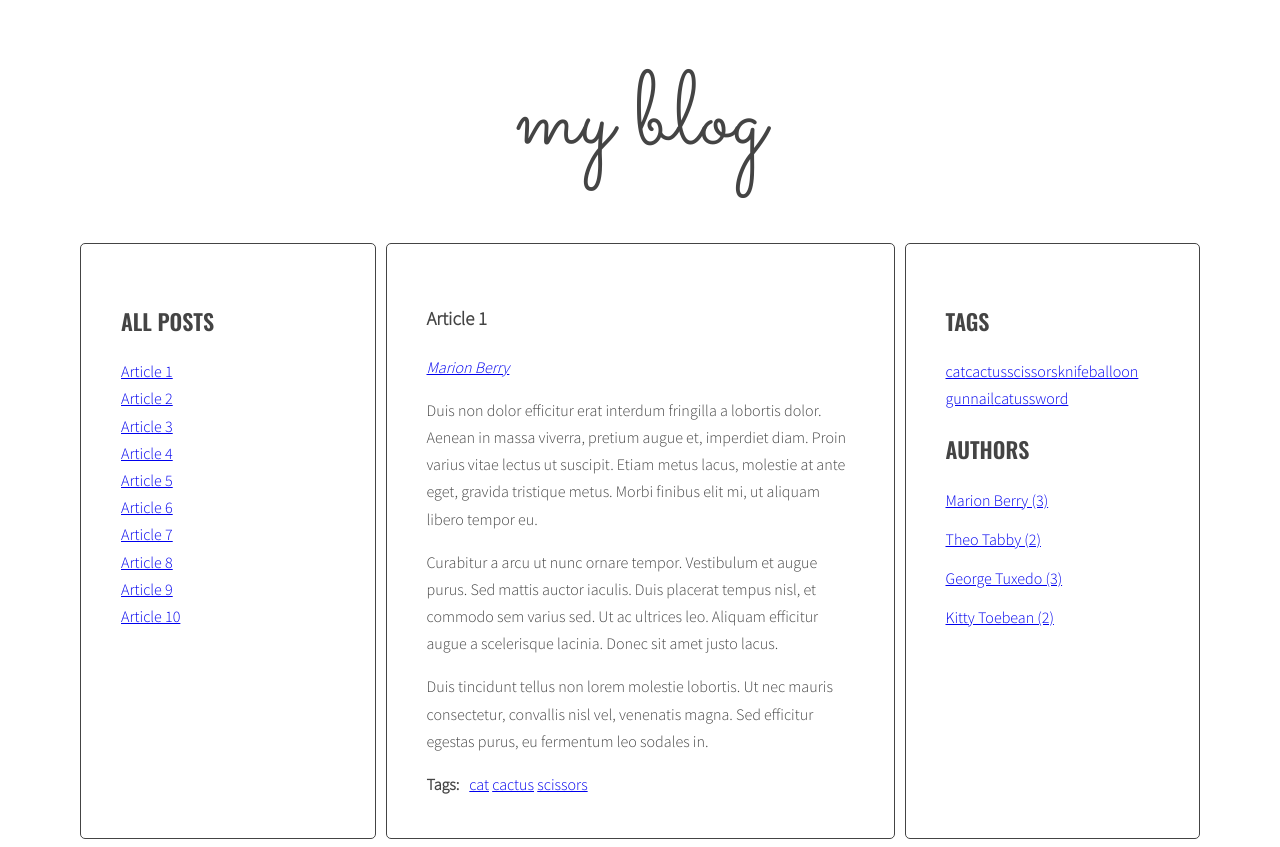
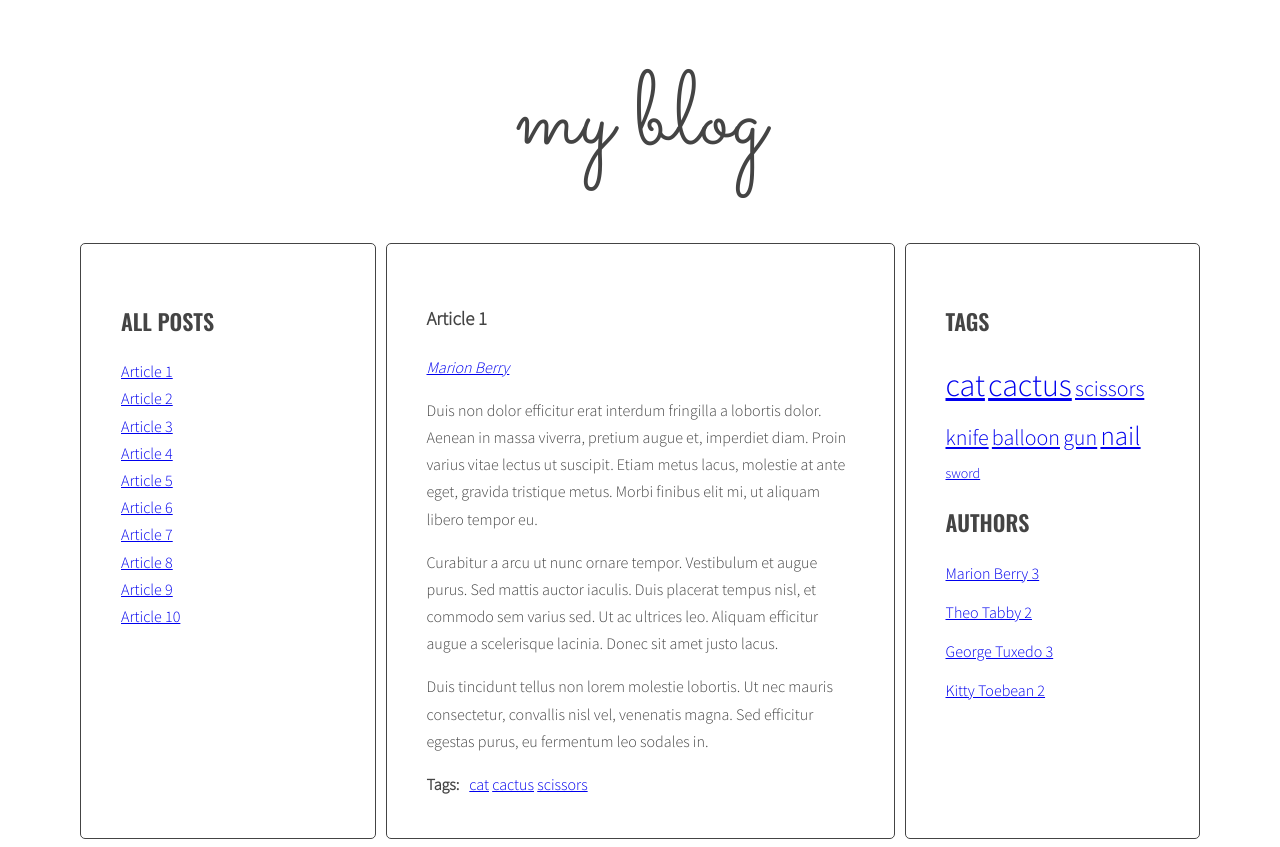
Before and after one commit to Dawid-Kasiuk/javascript-blog, a website: page index.html in a window 1280 px wide. Drawn offline with nearby package versions, Linux system fonts and the light colour scheme.

Commit message:
Handlebars

```diff
--- a/index.html
+++ b/index.html
@@ -113,7 +113,7 @@
                 </ul>
               </div>
             </article>
-            <article class="post" id="article-7" data-tags="knife catus" data-author="Kitty Toebean">
+            <article class="post" id="article-7" data-tags="knife cactus" data-author="Kitty Toebean">
               <h3 class="post-title">Article 7</h3>
               <p class="post-author"></p>
               <div class="post-content">
@@ -190,8 +190,36 @@
       </div>
     </div>
 
+    <script id="template-author-cloud-link" type="text/x-handlebars-template">
+      {{#each authors}}
+      <li><a href="#author-{{everyAuthor}}">{{everyAuthor}} {{count}}</a></li>
+      {{/each}}
+    </script>
+
+
+    <script id="template-tag-cloud-link" type="text/x-handlebars-template">
+      {{#each tags}}
+      <li><a class="{{className}}"href="#tag-{{tag}}">{{tag}}</a></li>
+      {{/each}}
+    </script>
+
+
+    <script id="template-author-link" type="text/x-handlebars-template">
+      <a href="#author-{{ id }}"><span>{{ title }}</span></a>
+    </script>
+
+    <script id="template-tag-link" type="text/x-handlebars-template">
+      <li><a href="#tag-{{ id }}"><span>{{ title }}</span></a></li>
+    </script>
+
+    <script id="template-article-link" type="text/x-handlebars-template">
+      <li><a href="#{{ id }}"><span>{{ title }}</span></a></li>
+    </script>
+
+    <script src="https://cdnjs.cloudflare.com/ajax/libs/handlebars.js/4.1.0/handlebars.min.js"></script>
 
 
     <script src="js/script.js"></script>
+
   </body>
 </html>
--- a/js/script.js
+++ b/js/script.js
@@ -1,5 +1,14 @@
 'use strict';
 {
+  const templates = {
+    articleLink: Handlebars.compile(document.querySelector('#template-article-link').innerHTML),
+    tagLink: Handlebars.compile(document.querySelector('#template-tag-link').innerHTML),
+    authorLink: Handlebars.compile(document.querySelector('#template-author-link').innerHTML),
+    tagCloudLink: Handlebars.compile(document.querySelector('#template-tag-cloud-link').innerHTML),
+    authorCloudLink: Handlebars.compile(document.querySelector('#template-author-cloud-link').innerHTML),
+  };
+
+
   /*document.getElementById('test-button').addEventListener('click', function(){
     const links = document.querySelectorAll('.titles a');
     console.log('links:', links);
@@ -84,8 +93,9 @@
 
       /* create HTML of the link */
 
-      const linkHTML = '<li><a href="#' + articleId + '"><span>' + articleTitle + '</span></a></li>';
-      /*console.log(linkHTML);*/
+      //const linkHTML = '<li><a href="#' + articleId + '"><span>' + articleTitle + '</span></a></li>';
+      const linkHTMLData = {id: articleId, title: articleTitle};
+      const linkHTML = templates.articleLink(linkHTMLData);
 
       /* insert link into titleList */
       /*titleList.innerHTML = titleList.innerHTML + linkHTML;*/
@@ -159,7 +169,9 @@
       for(let tag of articleTagsArray){
 
         /* generate HTML of the link */
-        const linkHTML = '<li><a href="#tag-' + tag + '">' + tag + '</a></li>' + ' ';
+        //const linkHTML = '<li><a href="#tag-' + tag + '">' + tag + '</a></li>' + ' ';
+        const linkHTMLData = {id: tag, title: tag};
+        const linkHTML = templates.tagLink(linkHTMLData);
 
         /* add generated code to html variable */
         html = html + linkHTML;
@@ -188,17 +200,23 @@
     console.log('tagsParams:', tagsParams)
 
     /* [NEW] create variable for all links HTML code */
-    let allTagsHTML = '';
+    //let allTagsHTML = '';
+    const allTagsData = {tags: []};
 
     /* [NEW] START LOOP: for each tag in allTags: */
     for(let tag in allTags){
       /* [NEW] generate code of a link and add it to allTagsHTML */
-      allTagsHTML += '<li><a class"' + calculateTagClass(allTags[tag],tagsParams) + '" href="#tag-' + tag + '">' + tag + ' </a></li>';
-
+      //allTagsHTML += '<li><a class"' + calculateTagClass(allTags[tag],tagsParams) + '" href="#tag-' + tag + '">' + tag + ' </a></li>';
+      allTagsData.tags.push({
+        tag: tag,
+        count: allTags[tag],
+        className: calculateTagClass(allTags[tag], tagsParams)
+      });
     /* [NEW] END LOOP: for each tag in allTags */
     }
     /* [NEW] add html from allTagsHTML to tagList */
-    tagList.innerHTML = allTagsHTML;
+    tagList.innerHTML = templates.tagCloudLink(allTagsData);
+    console.log(allTagsData);
   }
 
   generateTags();
@@ -266,8 +284,9 @@
       const articleAuthor = article.getAttribute('data-author');
 
       /* generate HTML of the link */
-      const linkHTML = '<a href="#author-' + articleAuthor + '">' + articleAuthor + '</a>';
-
+      //const linkHTML = '<a href="#author-' + articleAuthor + '">' + articleAuthor + '</a>';
+      const linkHTMLData = {id: articleAuthor, title: articleAuthor};
+      const linkHTML = templates.authorLink(linkHTMLData);
 
       /* add generated code to html variable */
       html = html + linkHTML;
@@ -285,12 +304,18 @@
     /* END LOOP: for every author: */
     }
     const cloudAuthor = document.querySelector('.authors');
-    let everyAuthorsHTML = ' ';
+    //let everyAuthorsHTML = ' ';
+    const allAuthorsData = {authors: []};
 
       for(let everyAuthor in everyAuthors){
-        everyAuthorsHTML += '<li><a href="#author-' + everyAuthor + '">' + everyAuthor + ' (' + everyAuthors[everyAuthor] +') </a></li>';
+        //everyAuthorsHTML += '<li><a href="#author-' + everyAuthor + '">' + everyAuthor + ' (' + everyAuthors[everyAuthor] +') </a></li>';
+        allAuthorsData.authors.push({
+          everyAuthor: everyAuthor,
+          count: everyAuthors[everyAuthor]
+        })
       }
-      cloudAuthor.innerHTML = everyAuthorsHTML;
+      console.log(allAuthorsData);
+      cloudAuthor.innerHTML = templates.authorCloudLink(allAuthorsData);
 
   }
   generateAuthor();
--- a/sass/style.scss
+++ b/sass/style.scss
@@ -126,23 +126,23 @@ body {
 .tags {
 
   .tag-size-1 {
-    font-size: 12px;
+    font-size: 14px;
   }
 
   .tag-size-2 {
-    font-size: 15px;
+    font-size: 17px;
   }
 
   .tag-size-3 {
-    font-size: 18px;
+    font-size: 22px;
   }
 
   .tag-size-4 {
-    font-size: 21px;
+    font-size: 27px;
   }
 
   .tag-size-5 {
-    font-size: 25px;
+    font-size: 32px;
   }
 
   li {
```
Also changed, not shown: css/style.css.
